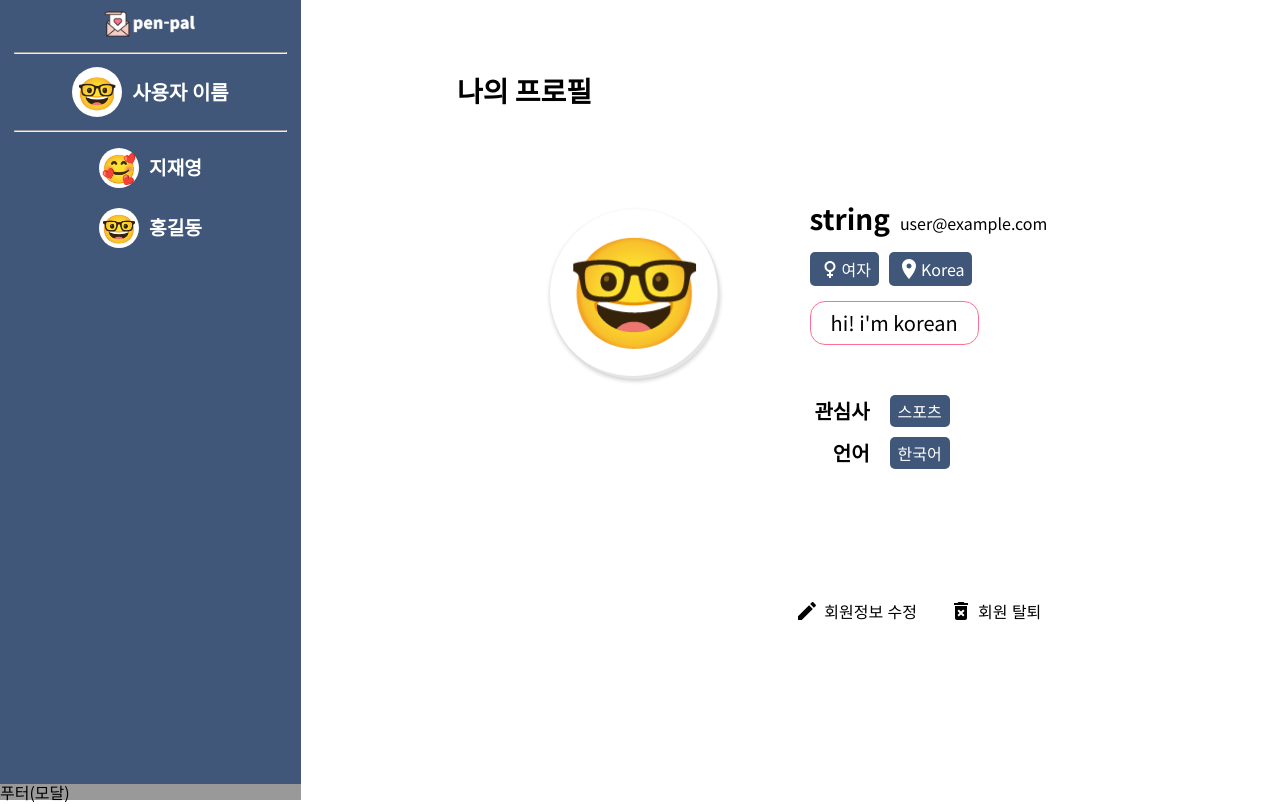
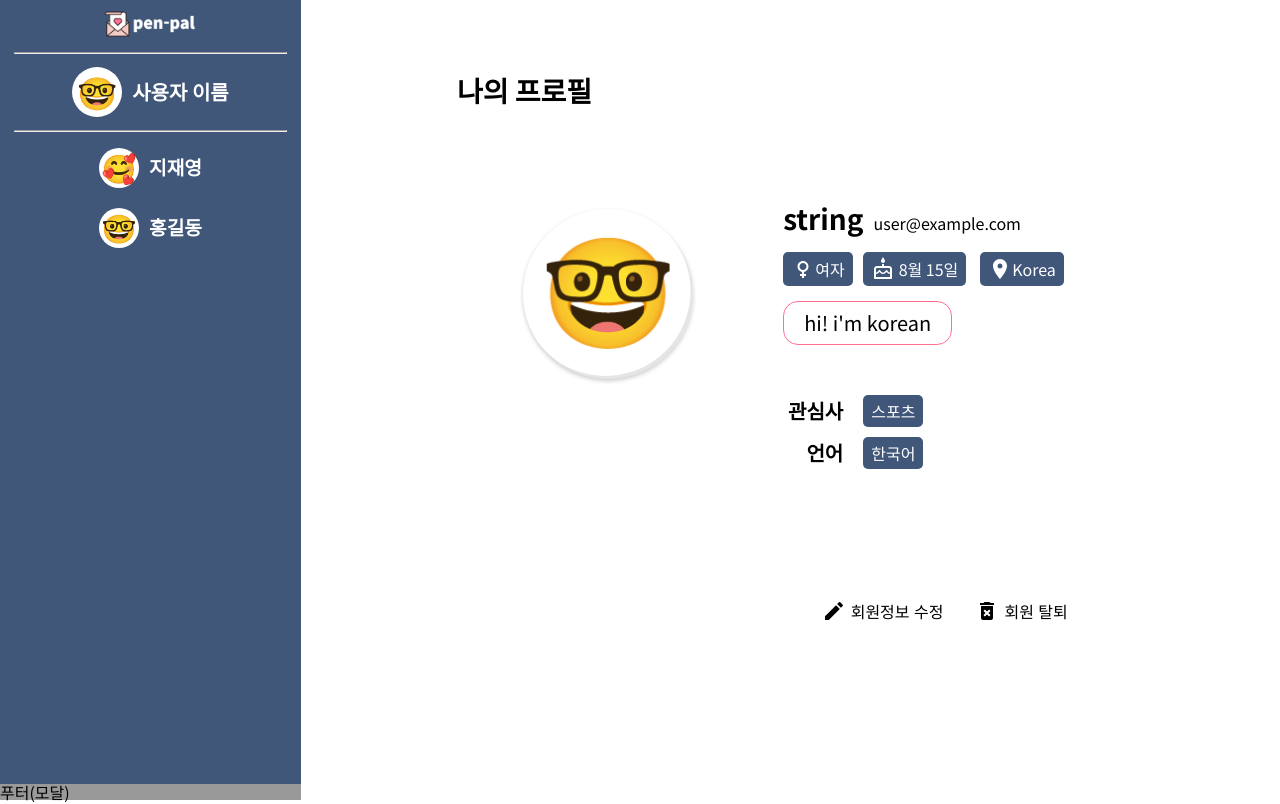
Before and after one commit to nowirte/MaeilMail, a React (Create React App) app in the folder client/: page /mypage in a window 1280 px wide. Built offline with nearby package versions, Linux system fonts and the light colour scheme.

Commit message:
[#36] style: 생일 정보 추가

```diff
--- a/client/src/pages/MyPage/User.jsx
+++ b/client/src/pages/MyPage/User.jsx
@@ -2,6 +2,7 @@ import React from 'react';
 import styled from 'styled-components';
 import { useSelector } from 'react-redux';
 import FemaleIcon from '@mui/icons-material/Female';
+import CakeOutlinedIcon from '@mui/icons-material/CakeOutlined';
 import LocationOnIcon from '@mui/icons-material/LocationOn';
 import AdditionalUserInfoArea from './AdditionalUserInfo';
 
@@ -47,6 +48,10 @@ const Info = styled.div`
     font-size: 1rem;
     border-radius: 5px;
   }
+
+  & .birthday {
+    margin-right: 4px;
+  }
 `;
 
 const Introduction = styled.div`
@@ -77,6 +82,12 @@ const UserArea = () => {
             {userData.gender === 'female' ? '여자' : '남자'}
           </p>
         </div>
+        <div className="birthday">
+          <p>
+            <CakeOutlinedIcon className="birthday" />
+            {userData.birthday}
+          </p>
+        </div>
         <div className="location">
           <p>
             <LocationOnIcon />
--- a/client/src/pages/MyPage/index.js
+++ b/client/src/pages/MyPage/index.js
@@ -11,6 +11,7 @@ import { Wrapper, ProfileImg, Title, MyProfile } from './style';
 const initailState = {
   email: 'user@example.com',
   nickname: 'string',
+  birthday: '8월 15일',
   gender: 'female',
   location: 'Korea',
   profileText: "hi! i'm korean",
```
